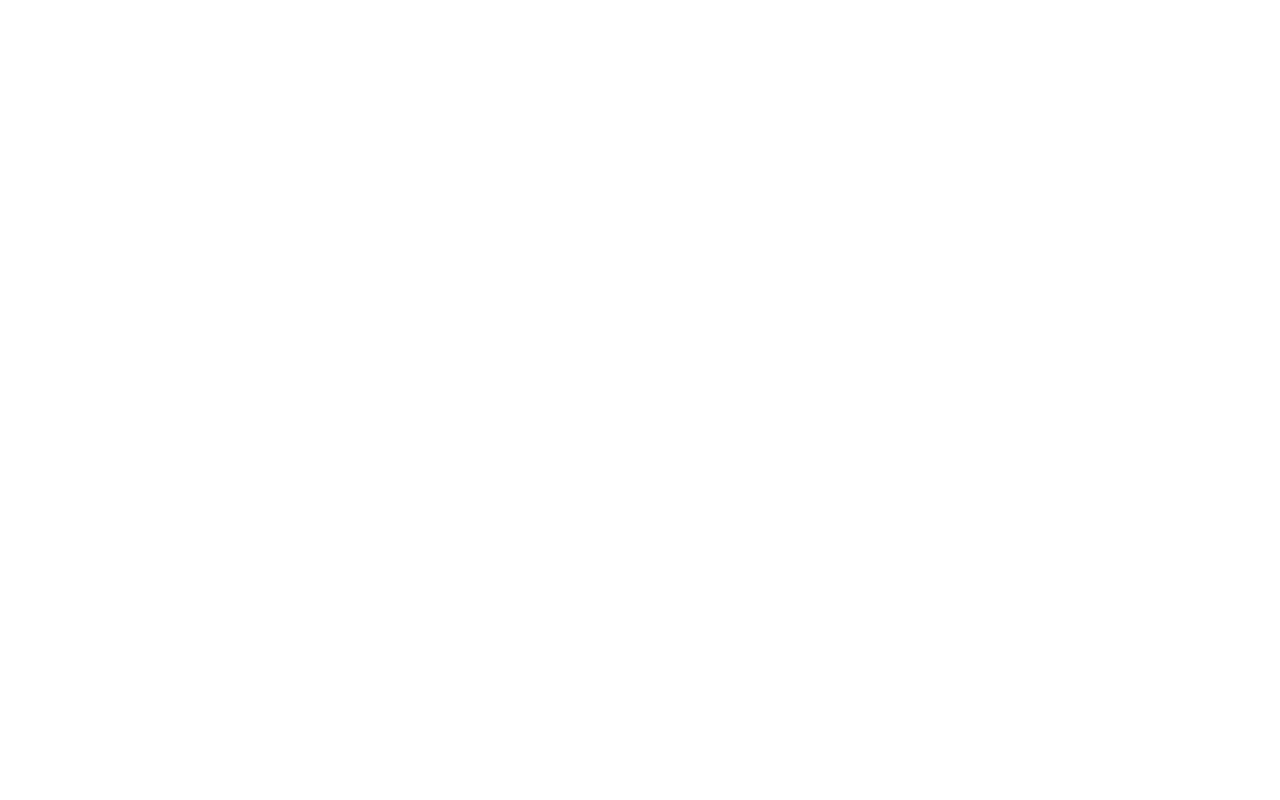
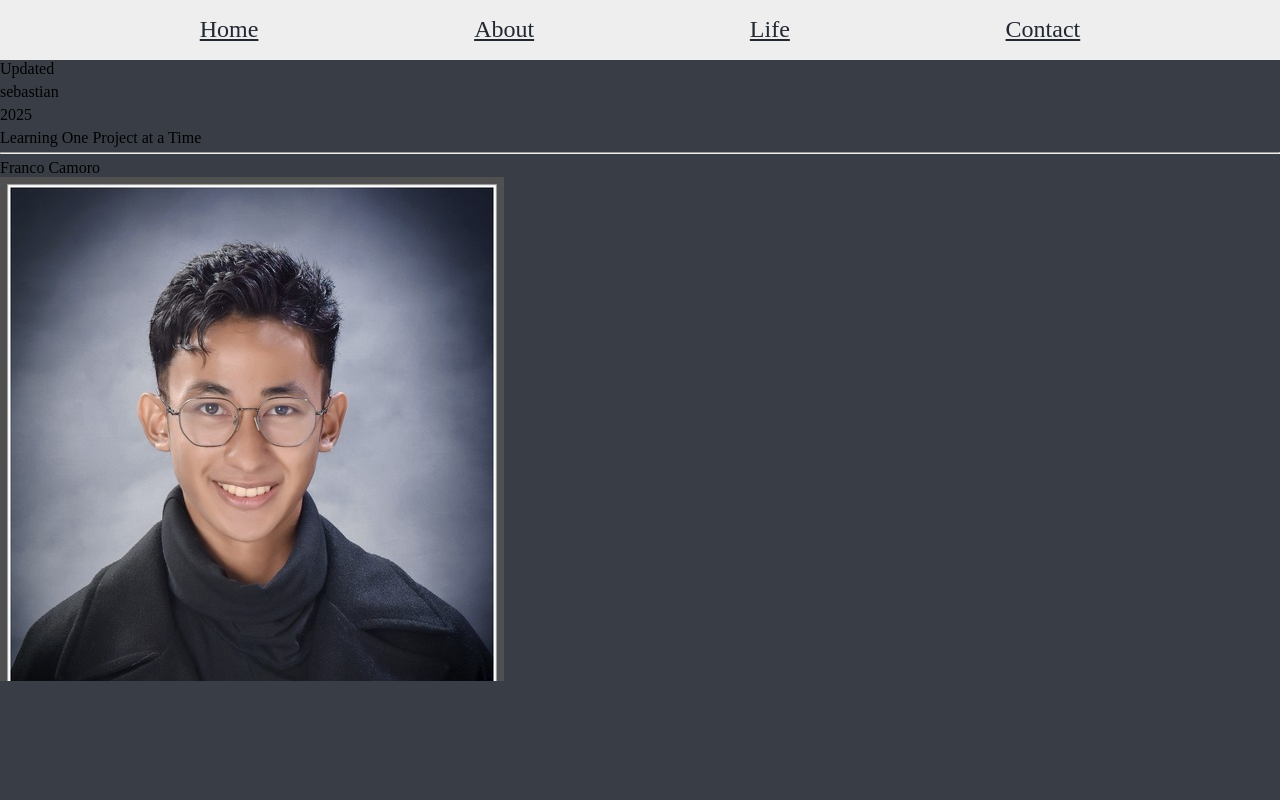
Before and after one commit to FracoMomo/master-portfolio, a plain HTML site: page index.html in a window 1280 px wide. Shown: the top 800 px of the page. Drawn offline with Linux system fonts and the light colour scheme.

Commit message:
created landing page contents, made nav bar and layouted sections of the website

```diff
--- a/index.html
+++ b/index.html
@@ -7,16 +7,47 @@
     <head>
         <meta charset="utf-8">
         <meta http-equiv="X-UA-Compatible" content="IE=edge">
-        <title></title>
+        <title>Sebastian | Hello World!</title>
         <meta name="description" content="">
         <meta name="viewport" content="width=device-width, initial-scale=1">
-        <link rel="stylesheet" href="">
+        <link rel="stylesheet" href="style.css">
     </head>
     <body>
-        <!--[if lt IE 7]>
-            <p class="browsehappy">You are using an <strong>outdated</strong> browser. Please <a href="#">upgrade your browser</a> to improve your experience.</p>
-        <![endif]-->
+        <nav>
+            <ul>
+                <li><a href="#home">Home</a></li>
+                <li><a href="#about">About</a></li>
+                <li><a href="#life">Life</a></li>
+                <li><a href="#contact">Contact</a></li>
+            </ul>
+        </nav>
+        <section id="home">
+            <div class="home-main-content">
+                <span class="updated-title">Updated</span>
+                <span class="first-name">sebastian</span>
+                <span class="updated-year">2025</span>
+                <span class="my-first-name">Learning One Project at a Time</span>
+                <hr>
+                <span class="full-name">Franco Camoro</span>
+            </div>
+            <img src="img/headshot.jpg">
 
+        </section>
+        <section id="about">
+
+        </section>
+        <section id="life">
+
+        </section>
+        <div class="life-gallery">
+
+        </div>
+        <section id="contact">
+
+        </section>
+        <div class="copyrights">
+
+        </div>
         <script src="" async defer></script>
     </body>
 </html>
--- /dev/null
+++ b/style.css
@@ -0,0 +1,68 @@
+*{
+    margin: 0;
+    padding: 0;
+    box-sizing: border-box;
+}
+
+html {
+    font-size: 16px;
+    scroll-behavior: smooth;
+}
+
+nav {
+    position: sticky;
+    top: 0;
+    background-color: rgb(238, 238, 238);
+    z-index: 3;
+    height: 60px;
+}
+
+nav ul {
+    display: flex;
+    justify-content: space-evenly;
+    list-style: none;
+    margin: 0;
+}
+
+nav ul li a {
+    text-decoration: underline;
+    color: rgb(34, 40, 49);
+    display: inline-block;
+    padding: 1rem;
+    font-size: 1.5rem;
+}
+
+#home {
+    min-height: 100vh;
+    background:rgb(57, 62, 70);
+}
+
+#about {
+    min-height: 100vh;
+    background: rgb(238, 238, 238);
+}
+
+#life {
+    min-height: 100vh;
+    background: rgb(34, 40, 49);
+}
+
+.life-gallery {
+    min-height: 100vh;
+    background: rgb(238, 238, 238);
+}
+
+#contact {
+    min-height: 80vh;
+    background: rgb(34, 40, 49);
+}
+
+.copyrights {
+    min-height: 20vh;
+    background: rgb(87, 103, 126);
+}
+
+.home-main-content {
+    display: grid;
+    gap: 5px;
+}
```
Also changed, not shown: img/headshot.jpg (added).
